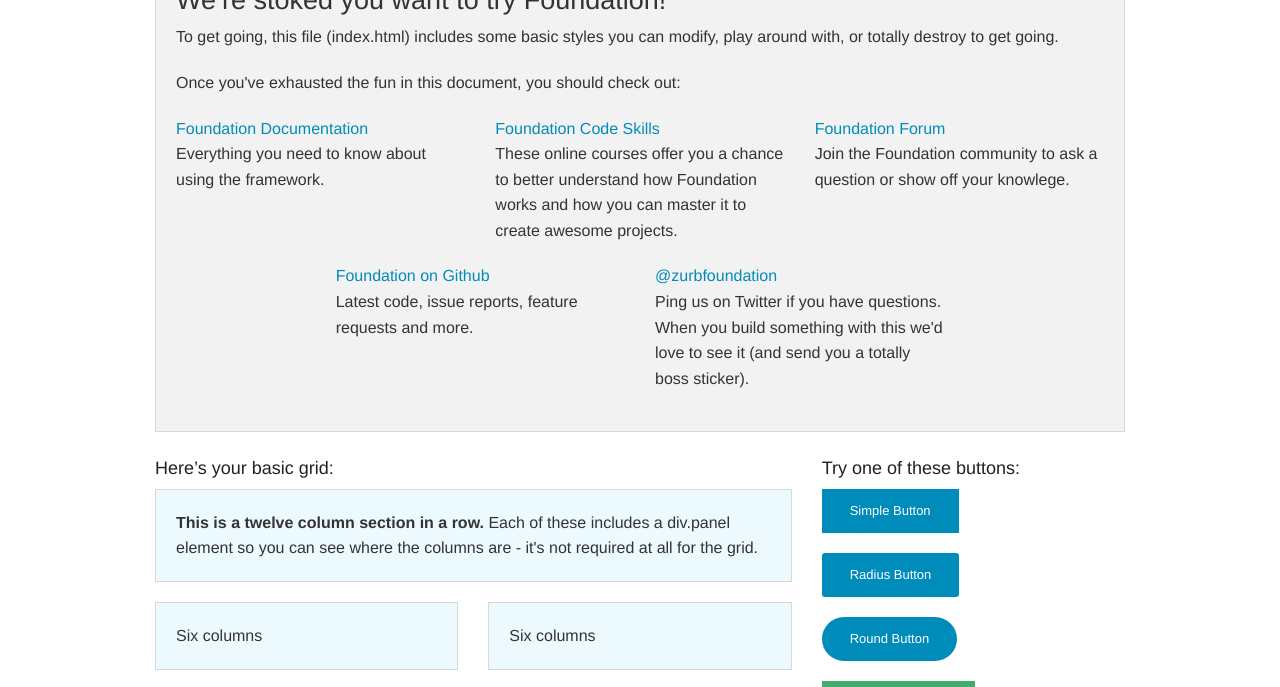
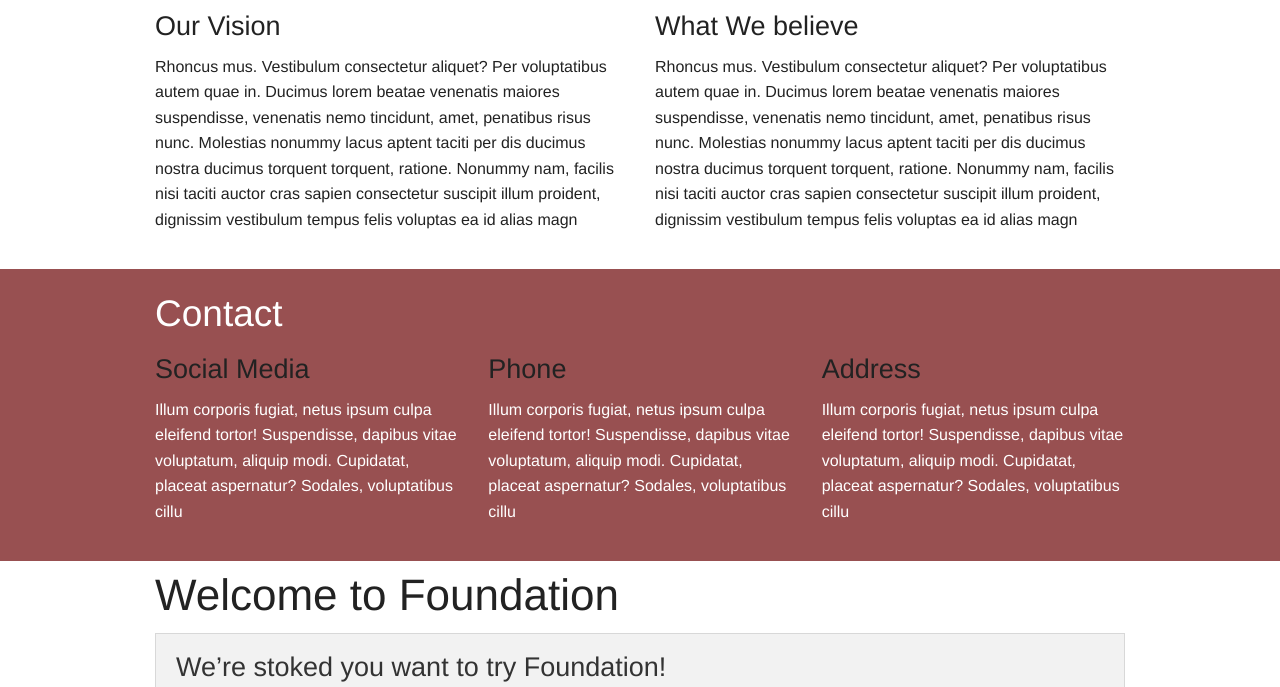
Before and after one commit to redbrickone/kc-dev, a plain HTML site: page index.html in a window 1280 px wide. Shown: the part 763-1450 px from the top of the page. Drawn offline with Linux system fonts and the light colour scheme.

Commit message:
add more to the site

```diff
--- a/css/custom.css
+++ b/css/custom.css
@@ -1,15 +1,23 @@
 .full-width {
   height: auto;
+  padding: 1rem 0;
   width: 100%;
 }
 
-.full-width.about {
+.full-width.about,
+.full-width.contact {
   background: #985051;
+  color: #FFFFFF;
 }
 
-.full-width.about h2 {
+.full-width.about .section-header,
+.full-width.contact .section-header {
   color: #FFFFFF;
 }
+
+.section-header {}
+.two-col-header {}
+.three-col-header {}
 
 .background-image.full {
   background-position: center center;
--- a/index.html
+++ b/index.html
@@ -15,9 +15,50 @@
 
     <section class="full-width about">
       <div class="row">
-        <h2 class="section-header">About Us</h2>
-        <p>Iusto taciti a corporis veritatis nonummy cupidatat. Rerum, similique. Hymenaeos irure id ex habitant diam eleifend ipsa! Consequuntur elit, repellat, sociis nesciunt. Assumenda vitae suspendisse wisi quia! Inceptos dicta sociis, cillum, fusce laboriosam libero augue commodo vulputate iure convallis, fugiat fames iaculis, aspernatur eget. Convallis turpis.</p>
-        <p>Iusto taciti a corporis veritatis nonummy cupidatat. Rerum, similique. Hymenaeos irure id ex habitant diam eleifend ipsa! Consequuntur elit, repellat, sociis nesciunt. Assumenda vitae suspendisse wisi quia! Inceptos dicta sociis, cillum, fusce laboriosam libero augue commodo vulputate iure convallis, fugiat fames iaculis, aspernatur eget. Convallis turpis.</p>
+        <div class="small-12 columns">
+          <h2 class="section-header">Who We Are</h2>
+          <p>Iusto taciti a corporis veritatis nonummy cupidatat. Rerum, similique. Hymenaeos irure id ex habitant diam eleifend ipsa! Consequuntur elit, repellat, sociis nesciunt. Assumenda vitae suspendisse wisi quia! Inceptos dicta sociis, cillum, fusce laboriosam libero augue commodo vulputate iure convallis, fugiat fames iaculis, aspernatur eget. Convallis turpis.</p>
+          <p>Iusto taciti a corporis veritatis nonummy cupidatat. Rerum, similique. Hymenaeos irure id ex habitant diam eleifend ipsa! Consequuntur elit, repellat, sociis nesciunt. Assumenda vitae suspendisse wisi quia! Inceptos dicta sociis, cillum, fusce laboriosam libero augue commodo vulputate iure convallis, fugiat fames iaculis, aspernatur eget. Convallis turpis.</p>
+        </div>
+      </div>
+    </section>
+
+    <section class="full-width believe">
+      <div class="row">
+        <div class="small-12 columns">
+          <h2 class="section-header">We believe</h2>
+        </div>
+        <div class="medium-6 columns">
+          <h3 class="two-col-header">Our Vision</h3>
+          <p>Rhoncus mus. Vestibulum consectetur aliquet? Per voluptatibus autem quae in. Ducimus lorem beatae venenatis maiores suspendisse, venenatis nemo tincidunt, amet, penatibus risus nunc. Molestias nonummy lacus aptent taciti per dis ducimus nostra ducimus torquent torquent, ratione. Nonummy nam, facilis nisi taciti auctor cras sapien consectetur suscipit illum proident, dignissim vestibulum tempus felis voluptas ea id alias magn</p>
+        </div>
+        <div class="medium-6 columns">
+          <h3 class="two-col-header">What We believe</h3>
+          <p>Rhoncus mus. Vestibulum consectetur aliquet? Per voluptatibus autem quae in. Ducimus lorem beatae venenatis maiores suspendisse, venenatis nemo tincidunt, amet, penatibus risus nunc. Molestias nonummy lacus aptent taciti per dis ducimus nostra ducimus torquent torquent, ratione. Nonummy nam, facilis nisi taciti auctor cras sapien consectetur suscipit illum proident, dignissim vestibulum tempus felis voluptas ea id alias magn</p>
+        </div>
+      </div>
+    </section>
+
+    <section class="full-width contact">
+      <div class="row">
+        <div class="small-12 columns">
+          <h2 class="section-header">Contact</h2>
+        </div>
+        <div class="medium-4 columns">
+          <h3 class="three-col-header">Social Media</h3>
+                    <p>Illum corporis fugiat, netus ipsum culpa eleifend tortor! Suspendisse, dapibus vitae voluptatum, aliquip modi. Cupidatat, placeat aspernatur? Sodales, voluptatibus cillu</p>
+
+        </div>
+        <div class="medium-4 columns">
+          <h3 class="three-col-header">Phone</h3>
+                    <p>Illum corporis fugiat, netus ipsum culpa eleifend tortor! Suspendisse, dapibus vitae voluptatum, aliquip modi. Cupidatat, placeat aspernatur? Sodales, voluptatibus cillu</p>
+
+        </div>
+        <div class="medium-4 columns">
+          <h3 class="three-col-header">Address</h3>
+                    <p>Illum corporis fugiat, netus ipsum culpa eleifend tortor! Suspendisse, dapibus vitae voluptatum, aliquip modi. Cupidatat, placeat aspernatur? Sodales, voluptatibus cillu</p>
+
+        </div>
       </div>
     </section>
 
```
